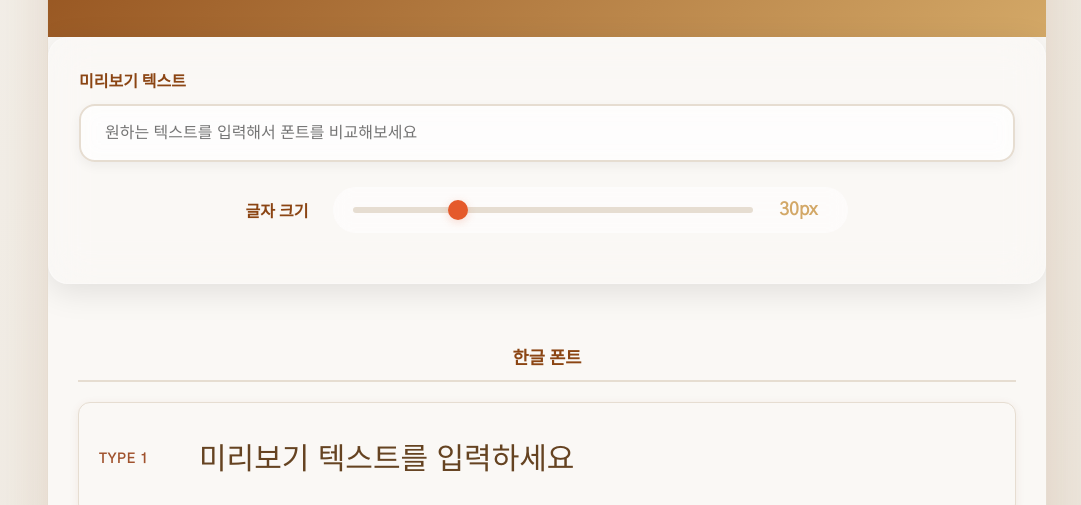
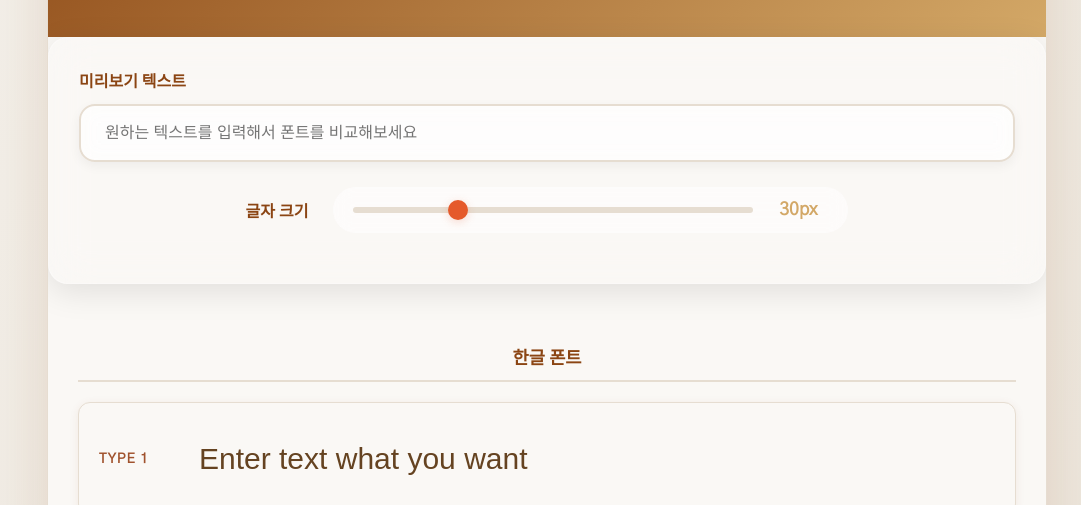
Before and after one commit to hms-dev-adm/font-preview, a plain HTML site: page index.html in a window 1280 px wide. Shown: the part 295-800 px from the top of the page, without its empty margins (93-1174 px from the left). Drawn offline with Linux system fonts and the light colour scheme; a web font is replaced by a local one.

Commit message:
fix : 영문 폰트 한글 미지원 -> value 값 수정

```diff
--- a/index.html
+++ b/index.html
@@ -77,7 +77,7 @@
     let currentSize = 30;
 
     function createFontItem(font) {
-      const defaultText = document.getElementById('preview-text').value || '미리보기 텍스트를 입력하세요';
+      const defaultText = document.getElementById('preview-text').value || 'Enter text what you want';
       return `
                 <div class="font-item">
                     <div class="font-label">${font.label}</div>
```
